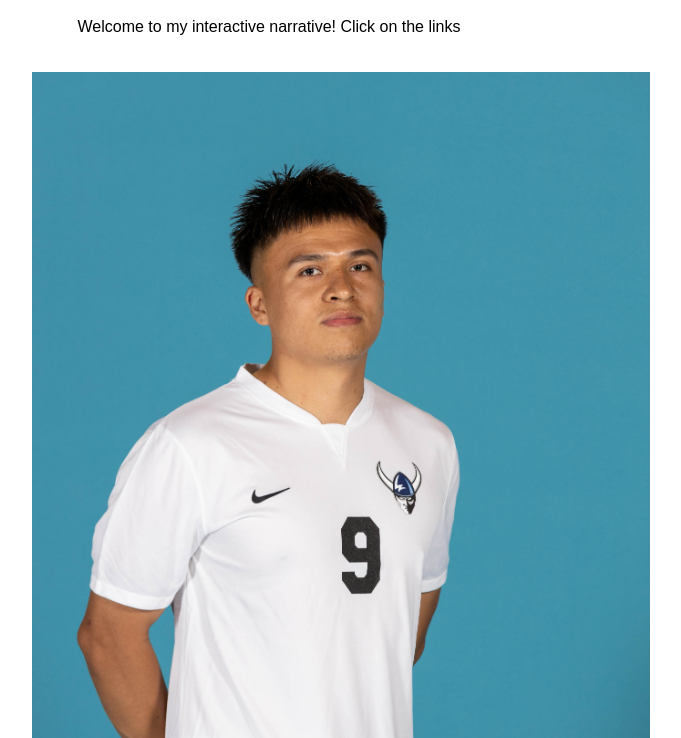
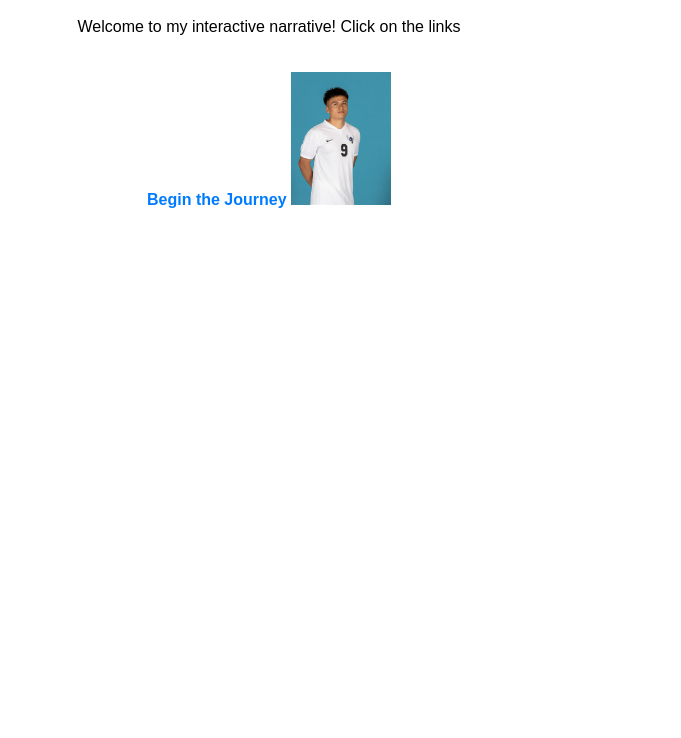
Before and after one commit to diegojalv/interactiveweb, a plain HTML site: page index.html in a window 1280 px wide. Shown: the part 62-800 px from the top of the page, without its empty margins (371-1052 px from the left). Drawn offline with Linux system fonts and the light colour scheme.

Commit message:
Corrections

```diff
--- a/index.html
+++ b/index.html
@@ -17,7 +17,7 @@
             font-weight: bold;
         }
         img {
-            max-width: 50%;
+            max-width: 100px;
             height: auto;
             margin-top: 20px; /* Adjust the margin as needed */
         }
```
Also changed, not shown: page3.html (+1 -1 lines), 1 other file.
